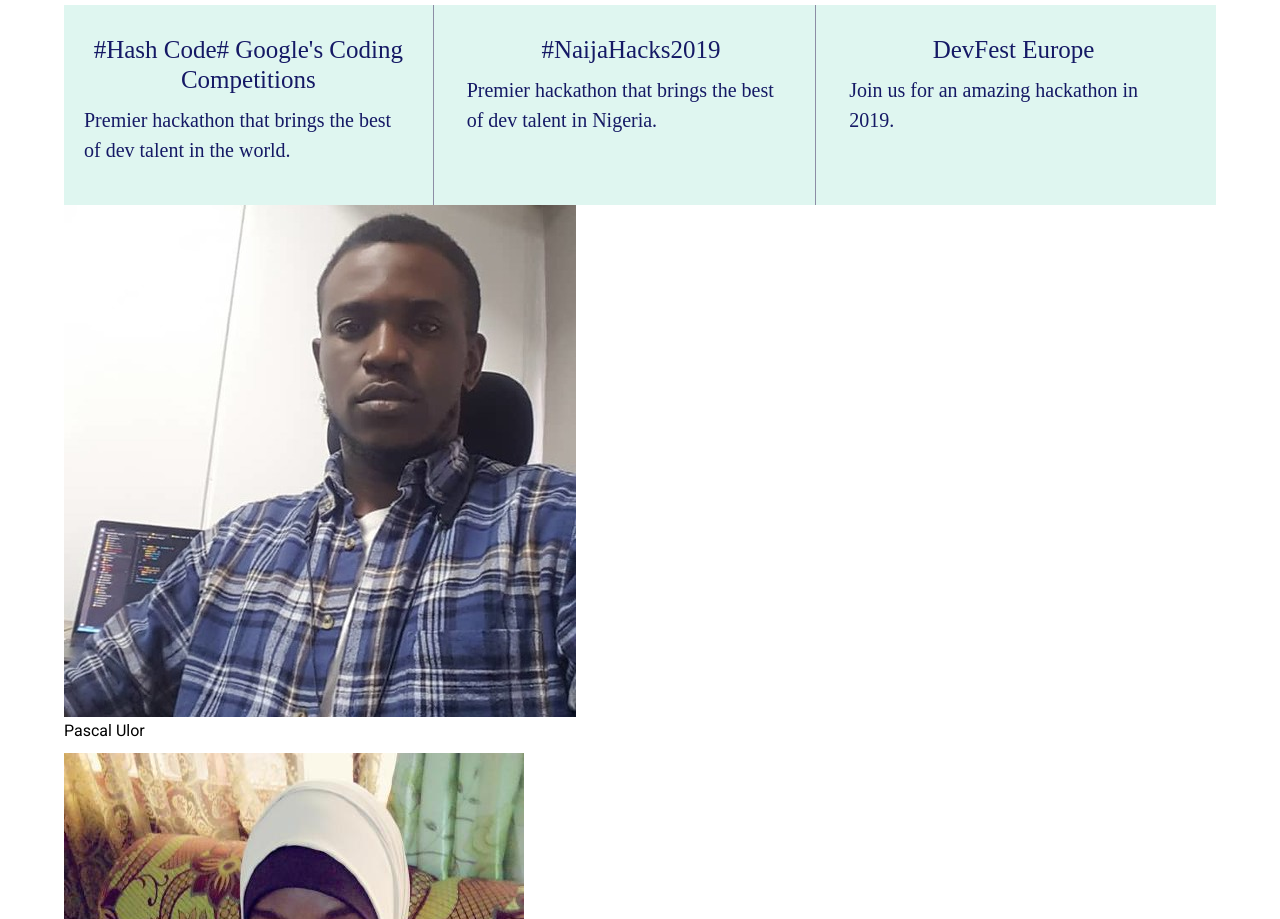
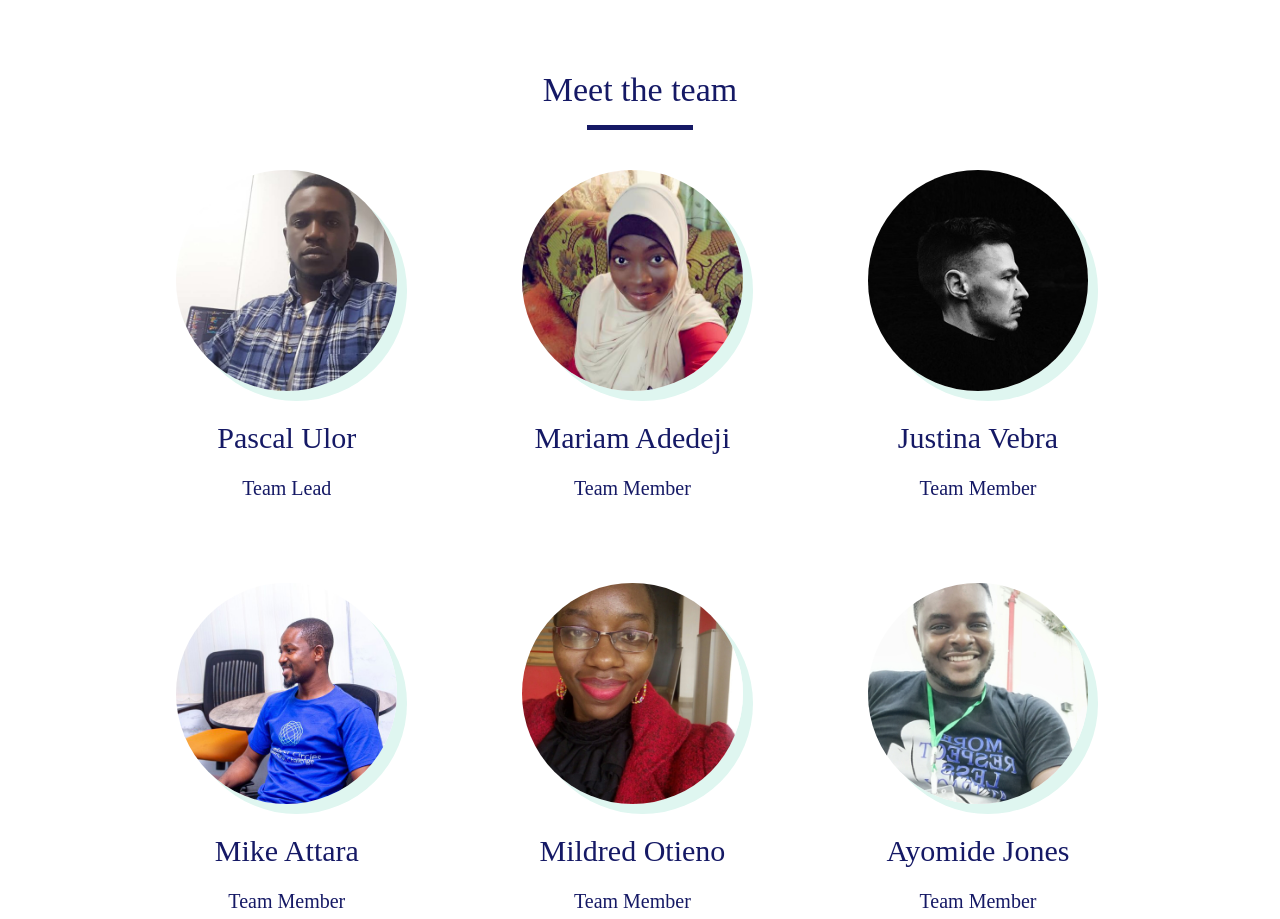
Before and after one commit to LABS-EU3/hackton-landing-page, a plain HTML site: page index.html in a window 1280 px wide. Shown: the part 1220-2139 px from the top of the page. Drawn offline with Linux system fonts and the light colour scheme; files whose address does not match are found by name.

Commit message:
add about content styles

```diff
--- a/css/index.css
+++ b/css/index.css
@@ -145,7 +145,7 @@ html {
 
 html,
 body {
-  font-family: "Roboto", sans-serif;
+  font-family: "Roboto", sans-serif, monospace;
 }
 
 h1,
@@ -153,7 +153,7 @@ h2,
 h3,
 h4,
 h5 {
-  font-family: "Roboto", sans-serif;
+  font-family: "Roboto", sans-serif, monospace;
 }
 
 h1 {
@@ -247,7 +247,7 @@ img {
 #btn-4 {
   width: 50%;
   padding: 12px 22px;
-    background: linear-gradient(270deg, #2C398D 0%, #1E77B4 100%);
+  background: linear-gradient(270deg, #2c398d 0%, #1e77b4 100%);
   font-size: 1.2rem;
   text-align: center;
   font-weight: bold;
@@ -333,7 +333,7 @@ img {
   font-size: 34px;
   line-height: 50px;
   color: #151965;
-  padding-bottom: 2rem;
+  padding-bottom: .5rem;
 }
 
 .middle-content-1 p {
@@ -345,6 +345,7 @@ img {
   line-height: 34px;
   color: #151965;
   padding-bottom: 5rem;
+  padding-top: 2rem;
 }
 
 .middle-content-2 {
@@ -439,6 +440,64 @@ img {
   font-size: 20px;
   line-height: 30px;
   font-family: Roboto Mono;
+}
+
+/*About styling*/
+
+.about-content {
+  display: flex;
+  flex-direction: column;
+  padding: 5rem;
+  text-align: center;
+  justify-content: center;
+}
+
+.about-content h2 {
+  text-align: center;
+  font-family: Space Mono;
+  font-style: normal;
+  font-weight: normal;
+  font-size: 34px;
+  line-height: 50px;
+  color: #151965;
+}
+
+.about-content .all-member {
+  display: flex;
+  flex-wrap: wrap;
+}
+.about-content .all-member .member {
+  width: 30%;
+  margin: 4rem 1.5rem;
+}
+
+.all-member .member .team-member {
+  width: 70%;
+  border-radius: 20rem;
+  box-shadow: 10px 10px 0px 0px #dff6f0;
+}
+
+.member p {
+  font-family: Space Mono;
+  font-size: 30px;
+  line-height: 30px;
+  color: #151965;
+  margin-top: 3rem;
+}
+
+.member h3 {
+  font-family: Space Mono;
+  font-size: 20px;
+  line-height: 30px;
+  color: #151965;
+  margin-top: 1rem;
+}
+
+.underline {
+  width: 10%;
+  text-align: center;
+  align-self: center;
+  border-bottom: 5px solid #151965;
 }
 
 /*Footer styling*/
--- a/index.html
+++ b/index.html
@@ -26,8 +26,8 @@
             <nav class="header-nav">
                 <a href="#">Home</a>
                 <div class="btn">
-                    <button id="btn-1" onclick=" window.open('https://app.hackton.co/login', '_blank'); return false;">Log in</button>
-                    <button id="btn-2" onclick=" window.open('https://app.hackton.co/register', '_blank'); return false;">Sign up</button>
+                    <button id="btn-1" onclick="window.location.href = 'https://app.hackton.co/login';">Log in</button>
+                    <button id="btn-2" onclick="window.location.href = 'https://app.hackton.co/register';">Sign up</button>
                 </div>
             </nav>
         </header>
@@ -37,7 +37,7 @@
                 <h1>Let's make your next hackathon a success !</h1>
                 <p>participate, organize and judge hackathons on Hackton. We have the tools to make you succeed.</p>
                 <div class="btn-cont">
-                    <button id="btn-4" onclick=" window.open('https://app.hackton.co/register', '_blank'); return false;">Get Started</button>
+                    <button id="btn-4" onclick="window.location.href = 'https://app.hackton.co/register';">Get Started</button>
                 </div>
             </div>
             <div class="top-image">
@@ -46,8 +46,10 @@
         </div>
         <div class="middle-content-1">
             <h1>Why Hackton?</h1>
+            <div class="underline"></div>
             <p>We have awesome features that will make taking part in hackathon fun again</p>
         </div>
+
         <div class="middle-content-2">
             <div class="middle-widget">
                 <div class="overall">
@@ -68,11 +70,49 @@
             </div>
         </div>
 
+
+        <div class="about-content">
+            <h2>Meet the team</h2>
+            <div class="underline"></div>
+            <div class="all-member">
+                <div class="member">
+                    <img class="team-member" src="./images/pascal.jpg" alt="Pascal" />
+                    <p>Pascal Ulor</p>
+                    <h3>Team Lead</h3>
+                </div>
+                <div class="member">
+                    <img class="team-member" src="./images/mariam.jpg" alt="Mariam" />
+                    <p>Mariam Adedeji</p>
+                    <h3>Team Member</h3>
+                </div>
+                <div class="member">
+                    <img class="team-member" src="./images/justina.jpg" alt="Justina" />
+                    <p>Justina Vebra</p>
+                    <h3>Team Member</h3>
+                </div>
+                <div class="member">
+                    <img class="team-member" src="./images/mike.jpg" alt="Mike" />
+                    <p>Mike Attara</p>
+                    <h3>Team Member</h3>
+                </div>
+                <div class="member">
+                    <img class="team-member" src="./images/mildred.jpg" alt="Mildred" />
+                    <p>Mildred Otieno</p>
+                    <h3>Team Member</h3>
+                </div>
+                <div class="member">
+                    <img class="team-member" src="./images/ayomide.jpg" alt="Ayomide" />
+                    <p>Ayomide Jones</p>
+                    <h3>Team Member</h3>
+                </div>
+            </div>
+        </div>
+
         <div class="bottom-content">
-                <div class="festival">
-                        <h2>#Hash Code# Google's Coding Competitions</h2>
-                        <p>Premier hackathon that brings the best of dev talent in the world.</p>
-                    </div>
+            <div class="festival">
+                <h2>#Hash Code#</h2>
+                <p>Premier hackathon that brings the best of dev talent in the world.</p>
+            </div>
             <div class="line"></div>
             <div class="festival">
                 <h2>#NaijaHacks2019</h2>
@@ -82,33 +122,6 @@
             <div class="festival">
                 <h2>DevFest Europe</h2>
                 <p>Join us for an amazing hackathon in 2019.</p>
-            </div>
-        </div>
-
-        <div class="about-content">
-            <div class="member">
-                <img class="team-member" src="./images/pascal.jpg" alt="Pascal" />
-                <p>Pascal Ulor</p>
-            </div>
-            <div class="member">
-                <img class="team-member" src="./images/mariam.jpg" alt="Mariam" />
-                <p>Mariam Adedeji</p>
-            </div>
-            <div class="member">
-                <img class="team-member" src="./images/mike.jpg" alt="Mike" />
-                <p>Mike Attara</p>
-            </div>
-            <div class="member">
-                <img class="team-member" src="./images/justina.jpg" alt="Justina" />
-                <p>Justina Vebra</p>
-            </div>
-            <div class="member">
-                <img class="team-member" src="./images/ayomide.jpg" alt="Ayomide" />
-                <p>Ayomide Jones</p>
-            </div>
-            <div class="member">
-                <img class="team-member" src="./images/mildred.jpg" alt="Mildred" />
-                <p>Mildred Otieno</p>
             </div>
         </div>
 
```
Lines whose indentation alone changed are shown as unchanged.
